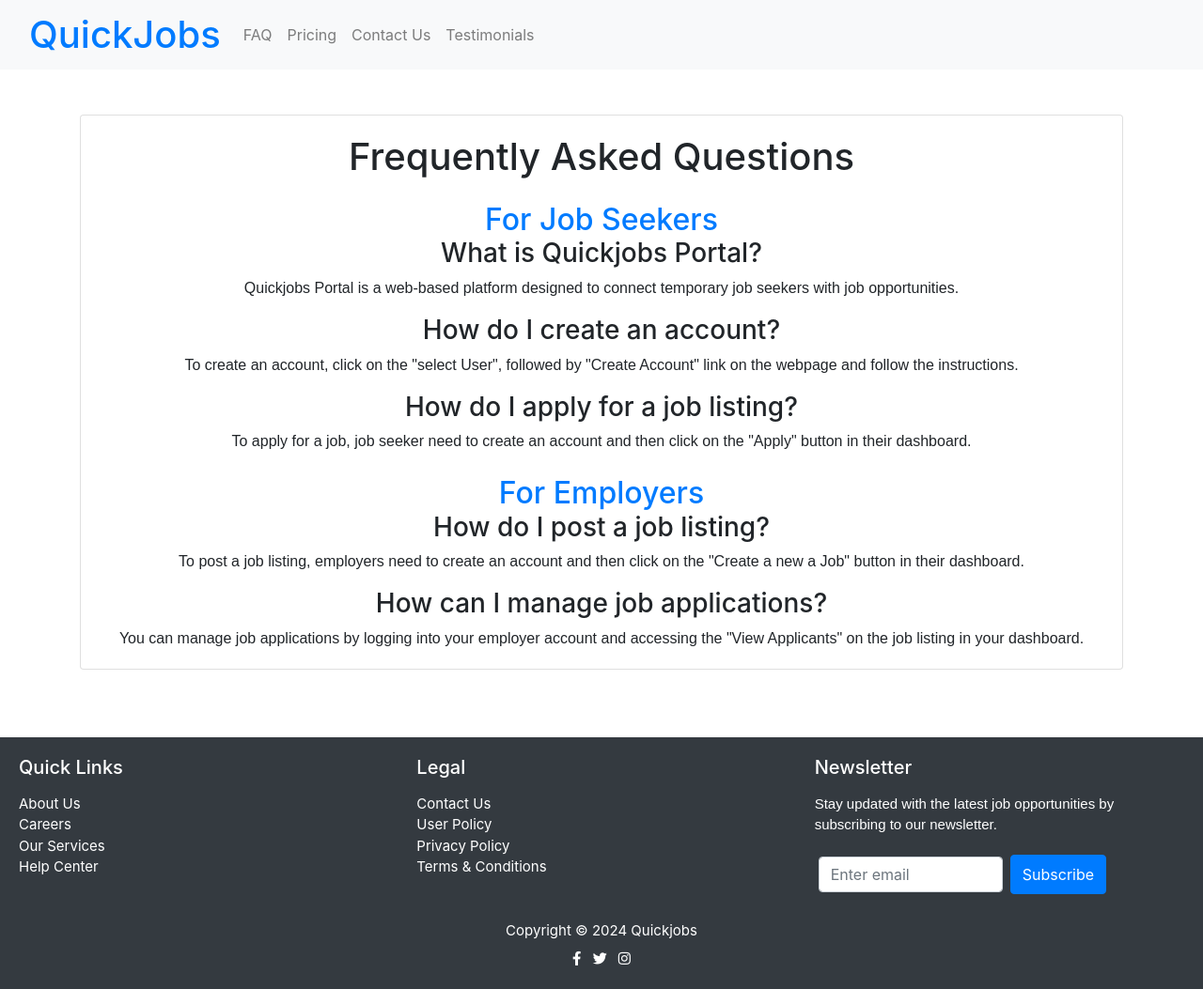
After one commit to shalin-t/SoftwareDesignJobPortal, a Flask app: page /faq in a window 1280 px wide. The commit adds this page. Shown: the whole page at 94% size. Run offline with Flask 3, Linux system fonts and the light colour scheme; some libraries are stand-ins or nearby versions.

Commit message:
added html

```diff
--- a/routes.py
+++ b/routes.py
@@ -10,11 +10,6 @@ def get_db_connection():
     conn = sqlite3.connect('app.db')
     conn.row_factory = sqlite3.Row
     return conn
-
-# @app_routes.route('/clear_session')
-# def clear_session():
-#     session.clear()
-#     return jsonify({'message': 'Session cleared'})
 
 @app_routes.route('/')
 def home():
@@ -312,8 +307,15 @@ def profile():
     else:
         return redirect(url_for('app_routes.select_user_type'))
 
+@app_routes.route('/faq')
+def faq():
+    return render_template('faq.html')
+
+@app_routes.route('/under_construction')
+def under_construction():
+    return render_template('components/under_construction.html')
 
 @app_routes.route('/logout')
 def logout():
     session.pop('username', None)
-    return redirect(url_for('app_routes.select_user_type'))
+    return redirect(url_for('app_routes.home'))
--- a/templates/components/employer_navbar.html
+++ b/templates/components/employer_navbar.html
@@ -9,7 +9,7 @@
                     <a class="nav-link text-white-50" id="dashboard" href="{{ url_for('app_routes.employer_dashboard') }}">Employer Dashboard</a>
                 </li>
                 <li class="nav-item">
-                    <a class="nav-link text-white-50" id="profile" href="Profile">Profile</a>
+                    <a class="nav-link text-white-50" id="profile" href="{{ url_for('app_routes.profile') }}">Profile</a>
                 </li>
             </ul>
         </div>
--- a/templates/components/navbar.html
+++ b/templates/components/navbar.html
@@ -7,16 +7,16 @@
     <div class="collapse navbar-collapse justify-content-left" id="navbarNav">
       <ul class="navbar-nav">
         <li class="nav-item">
-          <a href="faq.html" class="nav-link">FAQ</a>
+          <a href="{{ url_for('app_routes.faq') }}" class="nav-link">FAQ</a>
         </li>
         <li class="nav-item">
-          <a href="pricing.html" class="nav-link">Pricing</a>
+          <a href="{{ url_for('app_routes.under_construction') }}" class="nav-link">Pricing</a>
         </li>
         <li class="nav-item">
-          <a href="contact.html" class="nav-link">Contact Us</a>
+          <a href="{{ url_for('app_routes.under_construction') }}" class="nav-link">Contact Us</a>
         </li>
         <li class="nav-item">
-          <a href="testimonials.html" class="nav-link">Testimonials</a>
+          <a href="{{ url_for('app_routes.under_construction') }}" class="nav-link">Testimonials</a>
         </li>
       </ul>
 
--- /dev/null
+++ b/templates/faq.html
@@ -0,0 +1,34 @@
+{% extends 'base.html' %}
+{% block title %}FAQ{% endblock %}
+{% block content %}
+
+<div class="container mt-5">
+  <div class="card">
+    <div class="card-body">
+      <h1 class="card-title">Frequently Asked Questions</h1>
+
+      <h2 class="card-subtitle text-primary mt-4">For Job Seekers</h2>
+
+      <h3 class="card-text">What is Quickjobs Portal?</h3>
+      <p class="card-text">Quickjobs Portal is a web-based platform designed to connect temporary job seekers with job opportunities.</p>
+
+      <h3 class="card-text">How do I create an account?</h3>
+      <p class="card-text">To create an account, click on the "select User", followed by "Create Account" link on the webpage and follow the instructions.</p>
+
+      <h3 class="card-text">How do I apply for a job listing?</h3>
+      <p class="card-text">To apply for a job, job seeker need to create an account and then click on the "Apply" button in their dashboard.</p>
+
+      <h2 class="card-subtitle text-primary mt-4">For Employers</h2>
+
+      <h3 class="card-text">How do I post a job listing?</h3>
+      <p class="card-text">To post a job listing, employers need to create an account and then click on the "Create a new a Job" button in their dashboard.</p>
+
+      <h3 class="card-text">How can I manage job applications?</h3>
+      <p class="card-text">You can manage job applications by logging into your employer account and accessing the "View Applicants" on the job listing in your dashboard.</p>
+    </div>
+  </div>
+</div>
+
+
+<br/> <br/> <br/>
+{% endblock %}
--- a/templates/homepage.html
+++ b/templates/homepage.html
@@ -64,7 +64,7 @@
     <div class="col-md-6">
       <div class="card border-0">
         <div class="card-body">
-          <h1 class="heading mt-5 text-center wow fadeIn" data-wow-delay="0.5s">Explore endless possibilities! Click here to begin your journey</h1>
+          <h1 class="heading mt-5 text-center wow fadeIn" data-wow-delay="0.5s">Explore endless opportunities! Click here to begin your journey</h1>
           <p class="card-text"></p>
           <div class="text-center">
             <a class="button" href="{{ url_for('app_routes.select_user_type') }}">Select User</a>
--- a/templates/select_user_type.html
+++ b/templates/select_user_type.html
@@ -27,7 +27,7 @@
   </div>
  <div class="center my-5">
     <h2 class="text-center mb-4">
-      Don't miss out on great opportunities! If you don't have an account yet, create one today and start your journey with us!
+      If you don't have an account yet, create one today and start your journey with us!
     </h2>
     <a href="{{ url_for('app_routes.create_account') }}" class="secondary-button">Create Account</a>
   </div>
```
Also changed, not shown: templates/components/under_construction.html (+8 -7 lines).
